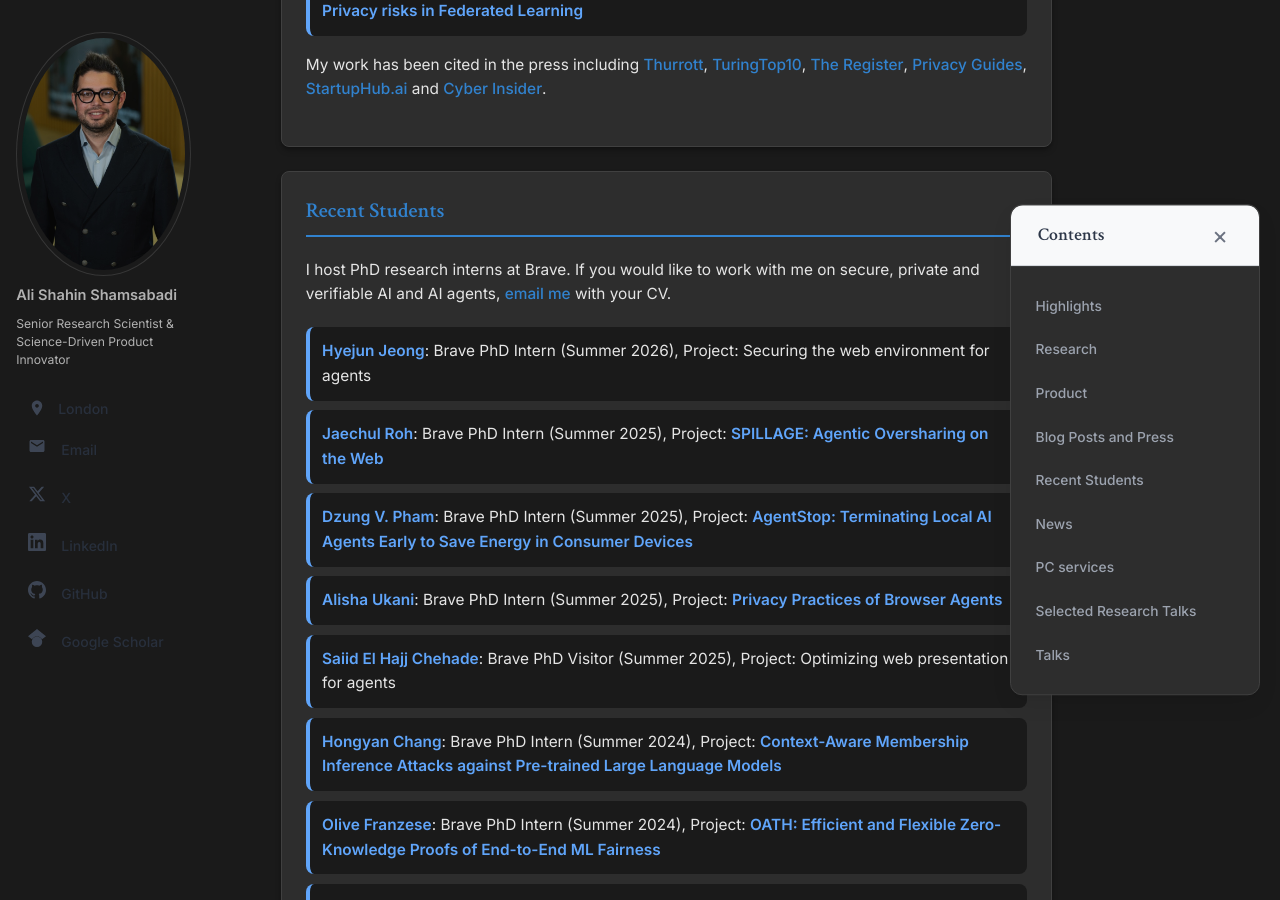
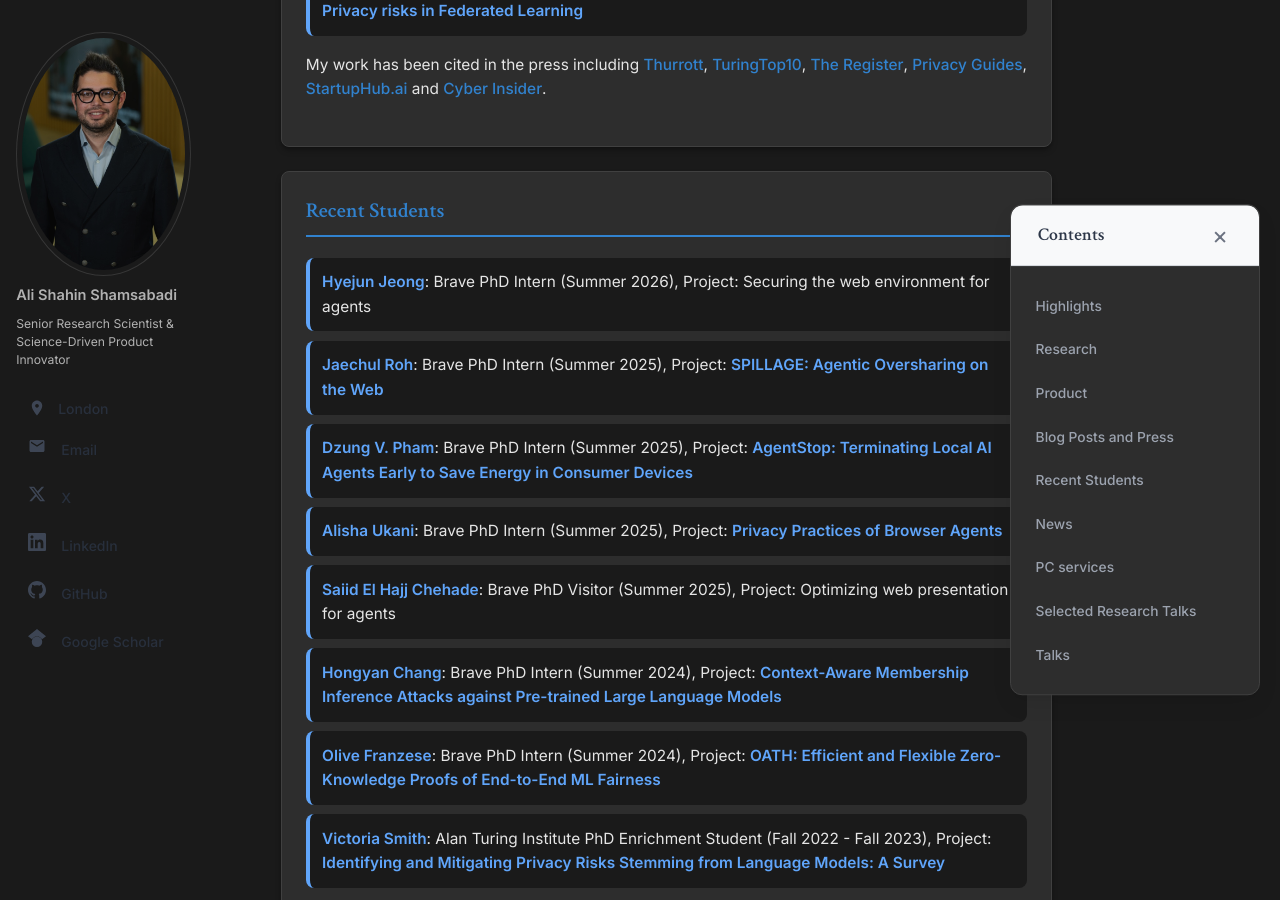
Before and after one commit to AliShahin/AliShahin.github.io, a Jekyll site: the page built from _pages/about.md, in a window 1280 px wide and 900 px high, scrolled down 4837 px. Built offline with Jekyll 4.4.1, drawn with Linux system fonts in a browser that asks for light colours.

Commit message:
Remove interns invitation

```diff
--- a/_pages/about.md
+++ b/_pages/about.md
@@ -181,8 +181,6 @@ user privacy expectations when acting on users’ behalf across live websites? A
 <div class="research-section">
 <h2 id="recent-students">Recent Students</h2>
 
-<p>I host PhD research interns at Brave. If you would like to work with me on secure, private and verifiable AI and AI agents, <a href="mailto:ashahinshamsabadi@brave.com">email me</a> with your CV.</p>
-
 <div class="publication-list">
 <ul>
 <li><a href="https://hyejunjeong.github.io/">Hyejun Jeong</a>: Brave PhD Intern (Summer 2026), Project: Securing the web environment for agents</li>
```
